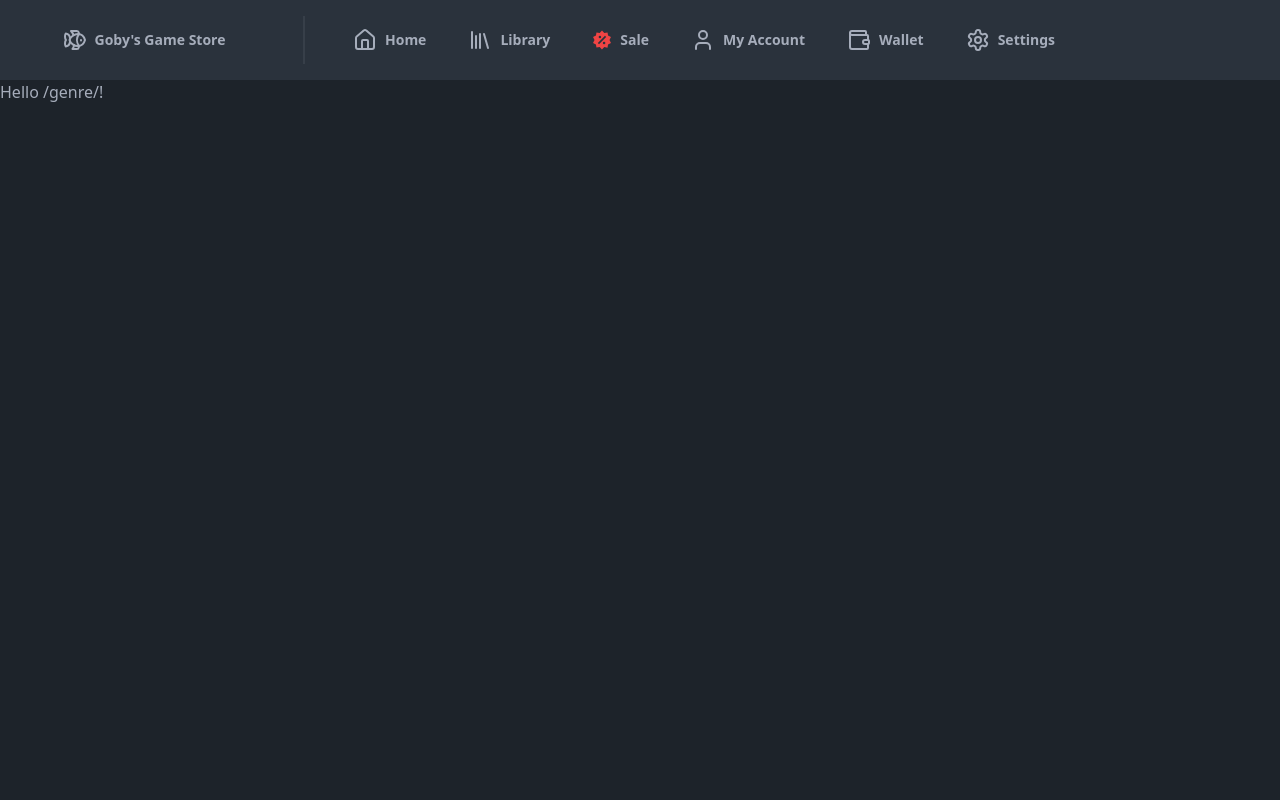
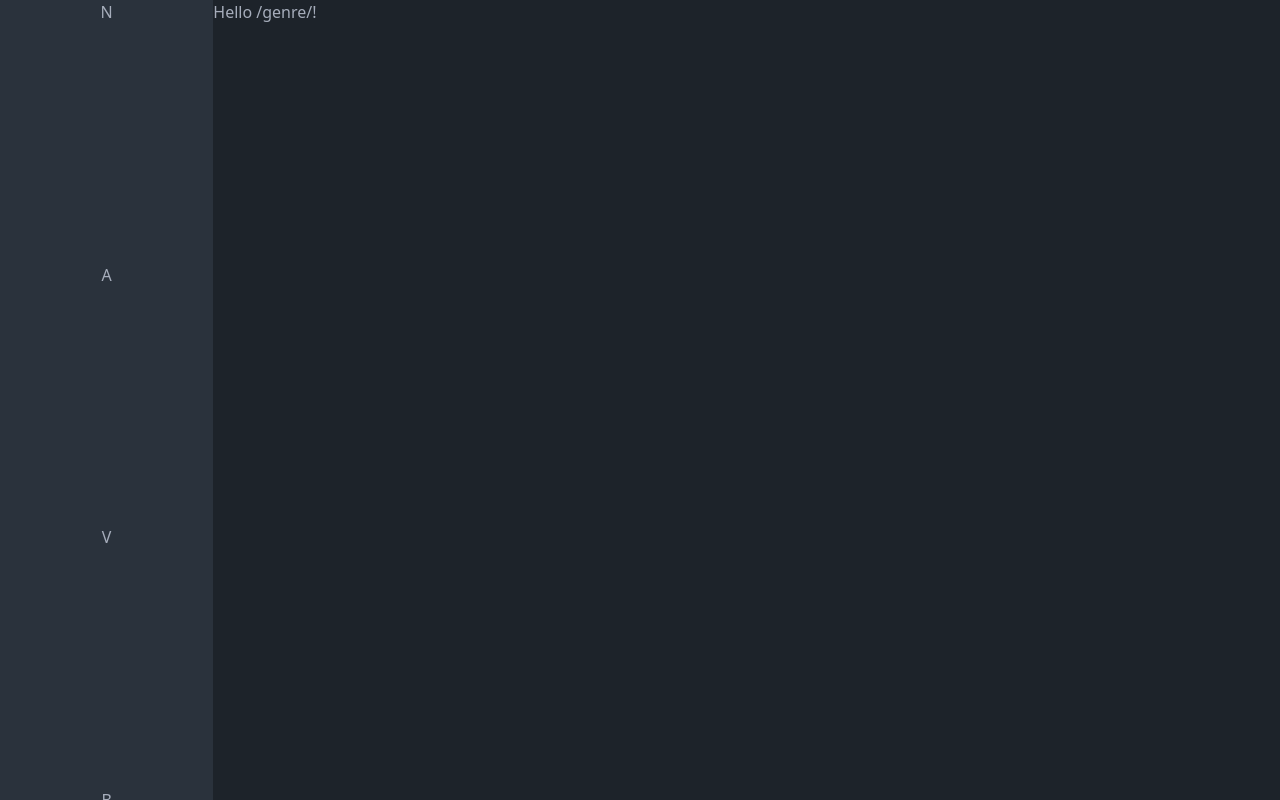
Before and after one commit to possionthefish1/goby-game-stores, a React (Vite) app in the folder react-games-store/: page /genre in a window 1280 px wide. Shown: the top 800 px of the page. Built offline with nearby package versions, Linux system fonts and the light colour scheme.

Commit message:
migrate to grid 0.0.2

```diff
--- a/react-games-store/src/components/MainNav.tsx
+++ b/react-games-store/src/components/MainNav.tsx
@@ -10,78 +10,96 @@ import {
 	Settings,
 } from 'lucide-react';
 
+function Logo() {
+	return (
+		<Link
+			to='/'
+			className='btn btn-ghost p-2'>
+			<Fish absoluteStrokeWidth={true} />
+			Logo
+		</Link>
+	);
+}
+
 function MainNav() {
 	const linkClassNames = cn(
 		'btn btn-primary transition-all [&.active]:font-bold'
 	);
 
 	return (
-		<nav
-			className='p-4 gap-2 navbar bg-neutral *:text-neutral-content'
-			role='navigation'>
-			{/* Logo */}
-			<Link
-				to='/'
-				className='flex-1 max-w-64 btn btn-ghost'>
-				<Fish absoluteStrokeWidth={true} />
-				Goby's Game Store
-			</Link>{' '}
-			{/* Divider */}
-			<div className='divider divider-horizontal'></div>
-			{/* Home */}
-			<Link
-				to='/'
-				className='btn btn-ghost [&.active]:font-bold'>
-				<House absoluteStrokeWidth={true} />
-				Home
-			</Link>{' '}
-			{/* Library */}
-			<Link
-				to='/library'
-				className={cn(linkClassNames, 'btn-ghost')}>
-				<Library absoluteStrokeWidth={true} />
-				Library
-			</Link>{' '}
-			{/* Sale | Store */}
-			<Link
-				to='/sale'
-				className='btn btn-ghost [&.active]:font-bold'>
-				{/* Sale logo */}
-				<svg
-					className='text-red-500 size-5'
-					xmlns='http://www.w3.org/2000/svg'
-					width='1.2rem'
-					height='1.2rem'
-					viewBox='0 0 24 24'>
-					<path
-						fill='currentColor'
-						d='m18.65 2.85l.61 3.86l3.51 1.79L21 12l1.78 3.5l-3.54 1.79l-.61 3.86l-3.89-.61l-2.77 2.76l-2.78-2.8l-3.86.64l-.62-3.89l-3.49-1.78L3 11.97L1.23 8.5l3.51-1.81l.61-3.83l3.87.64L12 .69l2.77 2.77zM9.5 7A1.5 1.5 0 0 0 8 8.5A1.5 1.5 0 0 0 9.5 10A1.5 1.5 0 0 0 11 8.5A1.5 1.5 0 0 0 9.5 7m5 7a1.5 1.5 0 0 0-1.5 1.5a1.5 1.5 0 0 0 1.5 1.5a1.5 1.5 0 0 0 1.5-1.5a1.5 1.5 0 0 0-1.5-1.5m-6.09 3L17 8.41L15.59 7L7 15.59z'></path>
-				</svg>
-				Sale
-			</Link>{' '}
-			{/* Profile */}
-			<Link
-				to='/user/$userId'
-				params={{ userId: '1' }}
-				className='btn btn-ghost [&.active]:font-bold'>
-				<User absoluteStrokeWidth={true} />
-				My Account
-			</Link>{' '}
-			{/* Wallet */}
-			<Link
-				to='/wallet'
-				className='btn btn-ghost [&.active]:font-bold'>
-				<Wallet absoluteStrokeWidth={true} />
-				Wallet
-			</Link>{' '}
-			{/* Settings */}
-			<Link
-				to='/settings'
-				className='btn btn-ghost [&.active]:font-bold'>
-				<Settings absoluteStrokeWidth={true} />
-				Settings
-			</Link>{' '}
+		<nav className='xl:col-span-2 xl:flex hidden bg-neutral flex-col h-[200dvh] justify-between items-center'>
+			<p>N</p>
+			<p>A</p>
+			<p>V</p>
+			<p>B</p>
+			<p>A</p>
+			<p>R</p>
+			<p>N</p>
 		</nav>
+
+		// <nav
+		// 	className='col-span-3 navbar flex-col bg-neutral *:text-neutral-content min-h-dvh justify-between'
+		// 	role='navigation'>
+		// 	{/* Logo */}
+		// 	<Logo />
+		// 	{/* Divider */}
+		// 	<div className='divider' />
+		// 	<nav className='flex flex-col gap-6'>
+		// 		{/* Home */}
+		// 		<Link
+		// 			to='/'
+		// 			className='btn btn-ghost [&.active]:font-bold'>
+		// 			<House absoluteStrokeWidth={true} />
+		// 			Home
+		// 		</Link>{' '}
+		// 		{/* Library */}
+		// 		<Link
+		// 			to='/library'
+		// 			className={cn(linkClassNames, 'btn-ghost')}>
+		// 			<Library absoluteStrokeWidth={true} />
+		// 			Library
+		// 		</Link>{' '}
+		// 	</nav>
+		// 	{/* Sale | Store */}
+		// 	<Link
+		// 		to='/sale'
+		// 		className='btn btn-ghost [&.active]:font-bold'>
+		// 		{/* Sale logo */}
+		// 		<svg
+		// 			className='text-red-500 size-5'
+		// 			xmlns='http://www.w3.org/2000/svg'
+		// 			width='1.2rem'
+		// 			height='1.2rem'
+		// 			viewBox='0 0 24 24'>
+		// 			<path
+		// 				fill='currentColor'
+		// 				d='m18.65 2.85l.61 3.86l3.51 1.79L21 12l1.78 3.5l-3.54 1.79l-.61 3.86l-3.89-.61l-2.77 2.76l-2.78-2.8l-3.86.64l-.62-3.89l-3.49-1.78L3 11.97L1.23 8.5l3.51-1.81l.61-3.83l3.87.64L12 .69l2.77 2.77zM9.5 7A1.5 1.5 0 0 0 8 8.5A1.5 1.5 0 0 0 9.5 10A1.5 1.5 0 0 0 11 8.5A1.5 1.5 0 0 0 9.5 7m5 7a1.5 1.5 0 0 0-1.5 1.5a1.5 1.5 0 0 0 1.5 1.5a1.5 1.5 0 0 0 1.5-1.5a1.5 1.5 0 0 0-1.5-1.5m-6.09 3L17 8.41L15.59 7L7 15.59z'></path>
+		// 		</svg>
+		// 		Sale
+		// 	</Link>{' '}
+		// 	{/* Profile */}
+		// 	<Link
+		// 		to='/user/$userId'
+		// 		params={{ userId: '1' }}
+		// 		className='btn btn-ghost [&.active]:font-bold'>
+		// 		<User absoluteStrokeWidth={true} />
+		// 		My Account
+		// 	</Link>{' '}
+		// 	{/* Wallet */}
+		// 	<Link
+		// 		to='/wallet'
+		// 		className='btn btn-ghost [&.active]:font-bold'>
+		// 		<Wallet absoluteStrokeWidth={true} />
+		// 		Wallet
+		// 	</Link>{' '}
+		// 	{/* Settings */}
+		// 	<Link
+		// 		to='/settings'
+		// 		className='btn btn-ghost [&.active]:font-bold'>
+		// 		<Settings absoluteStrokeWidth={true} />
+		// 		Settings
+		// 	</Link>{' '}
+		// </nav>
 	);
 }
 
--- a/react-games-store/src/components/SearchBar.tsx
+++ b/react-games-store/src/components/SearchBar.tsx
@@ -13,7 +13,7 @@ import {
 
 function SearchBar() {
 	return (
-		<article className='flex items-baseline gap-4'>
+		<article className='flex items-center gap-2 col-span-1'>
 			<SearchField />
 			<motion.div
 				whileTap={{ scale: 0.95 }}
@@ -73,7 +73,7 @@ function SearchField() {
 	}
 
 	return (
-		<form>
+		<form className='grow'>
 			<label className='input flex items-center gap-2'>
 				<Search />
 				<input
--- a/react-games-store/src/routes/__root.tsx
+++ b/react-games-store/src/routes/__root.tsx
@@ -8,11 +8,13 @@ export const Route = createRootRoute({
 function HomePage() {
 	return (
 		<>
-			{/* <div className='grid grid-cols-12'> */}
-			<MainNav />
-			<Outlet />
-			<TanStackRouterDevtools />
-			{/* </div> */}
+			<div className='grid grid-cols-12'>
+				<MainNav />
+				<section className='col-span-9 grid grid-cols-1'>
+					<Outlet />
+				</section>
+				<TanStackRouterDevtools />
+			</div>
 		</>
 	);
 }
--- a/react-games-store/src/routes/index.lazy.tsx
+++ b/react-games-store/src/routes/index.lazy.tsx
@@ -7,7 +7,7 @@ export const Route = createLazyFileRoute('/')({
 
 function Index() {
 	return (
-		<main className='p-2 prose container mx-auto text-center'>
+		<main className='p-2 col-span-1'>
 			<SearchBar />
 			<h1>Main store page</h1>
 		</main>
```
Also changed, not shown: 1 other file (tests, documents, lock files or other folders).
